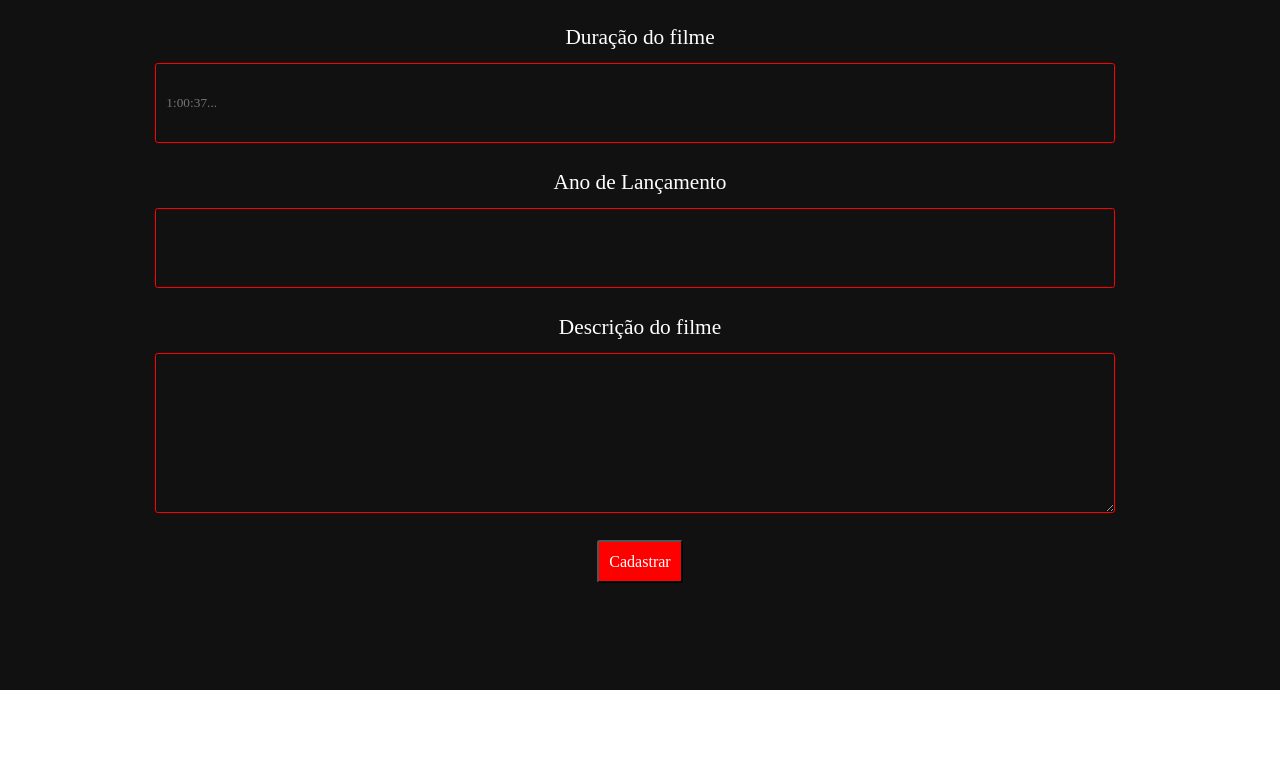
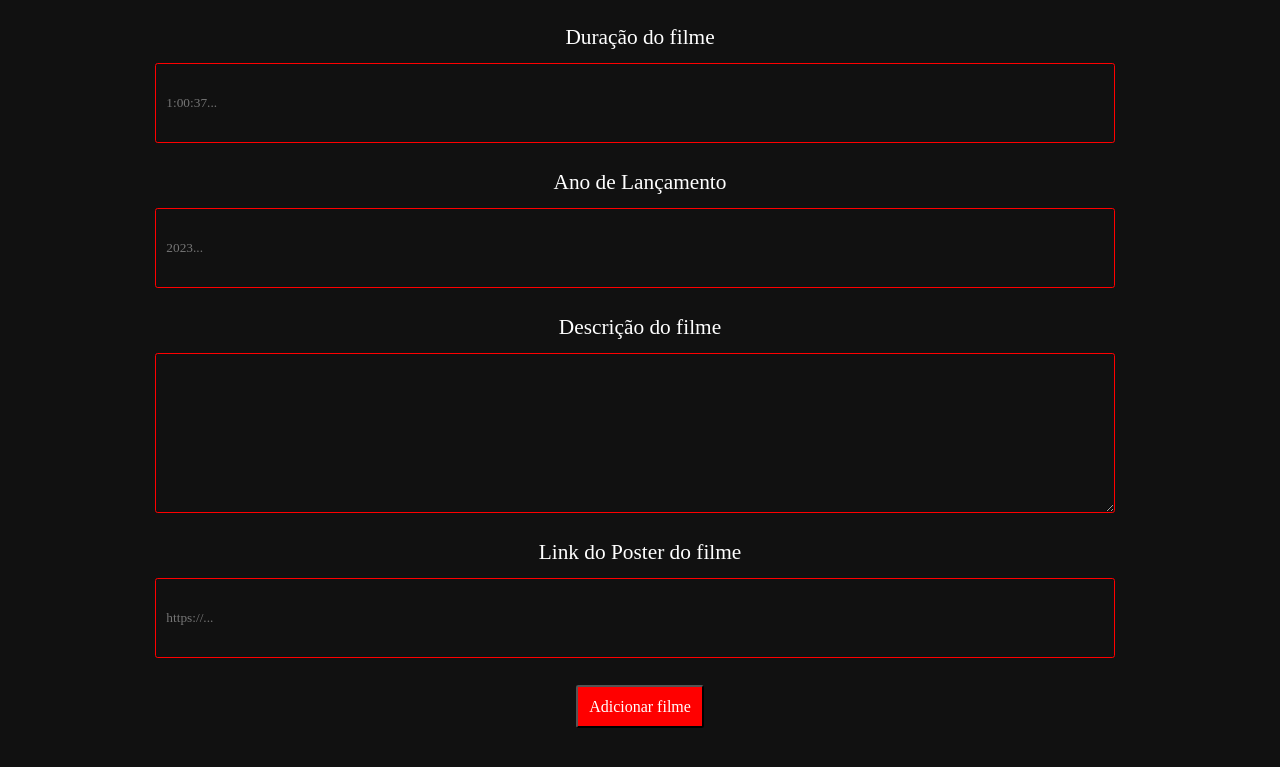
Before and after one commit to levinsousa/desafio-nepen-frontend, a React (Create React App) app: page /movie/add in a window 1280 px wide. Shown: the part 365-1132 px from the top of the page. Before the commit the page ends 1055 px from the top, so only its background shows below. Built offline with nearby package versions, Linux system fonts and the light colour scheme; the HTML template or start-up script is replaced by a standard one; a web font is replaced by a local one.

Commit message:
feat: Adicionar Filmes pelo formulario frontend

```diff
--- a/src/pages/addMovie/index.js
+++ b/src/pages/addMovie/index.js
@@ -1,6 +1,20 @@
+import { useState } from 'react'
 import styles from './styles.module.css'
+import api from '../../services/server'
 
 export default function AddMovie(){
+  const [ title, setTitle ] = useState('')
+  const [ duration, setDuration ] = useState('')
+  const [ yearMovie, setYearMovie ] = useState()
+  const [ description, setDescription ] = useState('')
+  const [ urlPoster, setUrlPoster ] = useState('')
+
+  async function addMovieHandle(){
+    console.log({title, duration, yearMovie, description, urlPoster})
+    await api.post('/movie', {title, duration, yearMovie, description, urlPoster})
+    alert("Cadastro realizado com sucesso!");
+  }
+
   return(
     <div className={styles.addMovieDiv}>
       <header className={styles.header}>
@@ -12,14 +26,16 @@ export default function AddMovie(){
       <main className={styles.addMovieForm}>
         <h1 className={styles.addMovieH1}>Hora de adicionar um novo filme!</h1>
         <label htmlFor="titleMovie" className={styles.addMovieLabel}>Título do filme</label>
-        <input type="text" id='titleMovie' placeholder='As aventuras de tintin...' className={styles.addMovieInput} />
+        <input onChange={(e)=> setTitle(e.target.value)} type="text" id='titleMovie' placeholder='As aventuras de tintin...' className={styles.addMovieInput} />
         <label htmlFor="durationMovie" className={styles.addMovieLabel}>Duração do filme</label>
-        <input type="" id='durationMovie' placeholder='1:00:37...' className={styles.addMovieInput} />
+        <input onChange={(e)=> setDuration(e.target.value)} type="text" id='durationMovie' placeholder='1:00:37...' className={styles.addMovieInput} />
         <label htmlFor="yearMovie" className={styles.addMovieLabel}>Ano de Lançamento</label>
-        <input type="number" id='yearMovie' className={styles.addMovieInput} />
+        <input onChange={(e)=> setYearMovie(e.target.value)} type="number" id='yearMovie' placeholder='2023...' className={styles.addMovieInput} />
         <label htmlFor="descriptionMovie" className={styles.addMovieLabel}>Descrição do filme</label>
-        <textarea id="descriptionMovie" rows="10" className={styles.addMovieTextarea} />
-        <button className={styles.addMovieSend}>Cadastrar</button>
+        <textarea onChange={(e)=> setDescription(e.target.value)} id="descriptionMovie" rows="10" className={styles.addMovieTextarea} />
+        <label htmlFor="urlPoster" className={styles.addMovieLabel}>Link do Poster do filme</label>
+        <input onChange={(e)=> setUrlPoster(e.target.value)} type="text" id='urlPoster' placeholder='https://...' className={styles.addMovieInput} />
+        <button onClick={() => addMovieHandle()} className={styles.addMovieSend}>Adicionar filme</button>
       </main>
     </div>
   )
```
